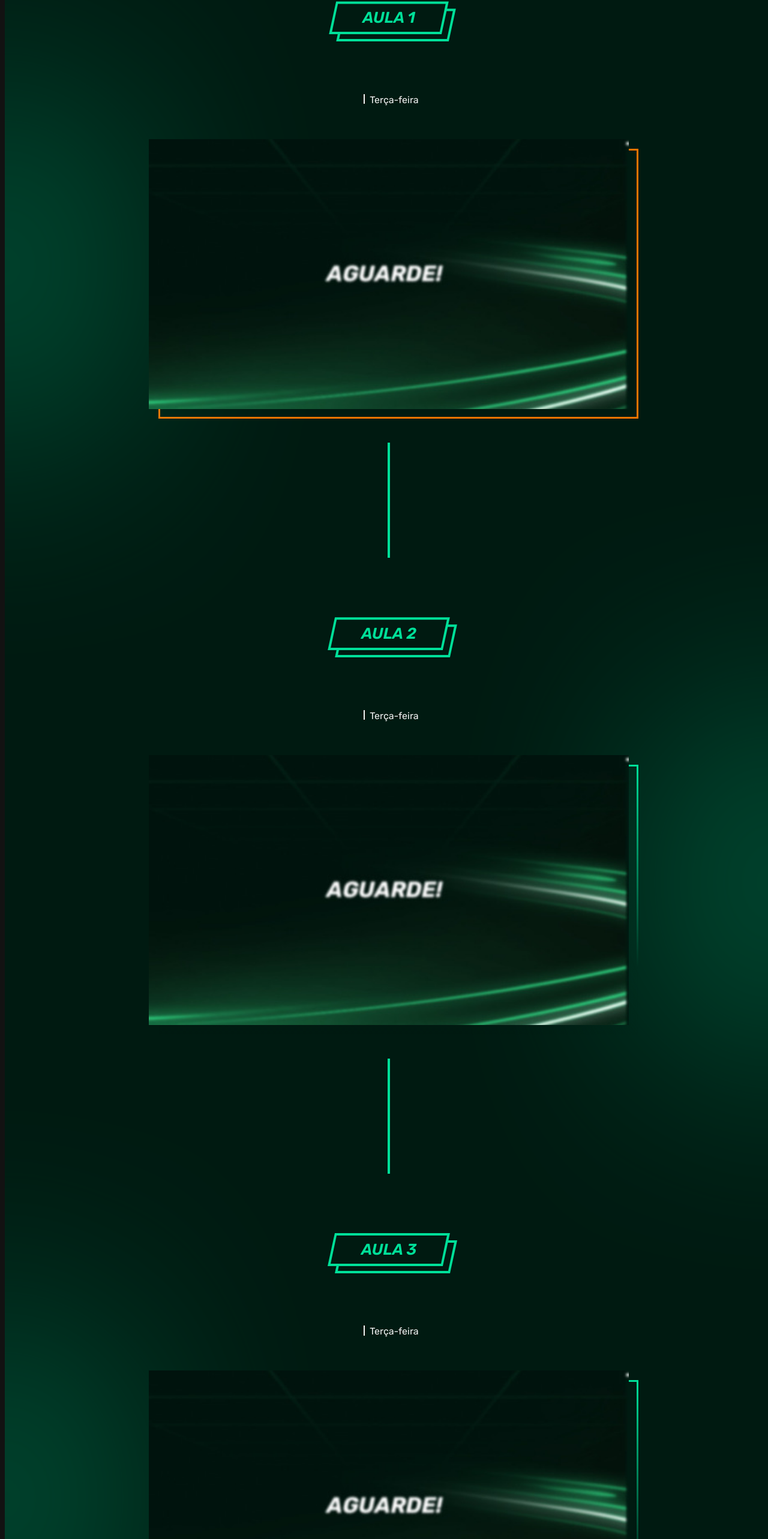
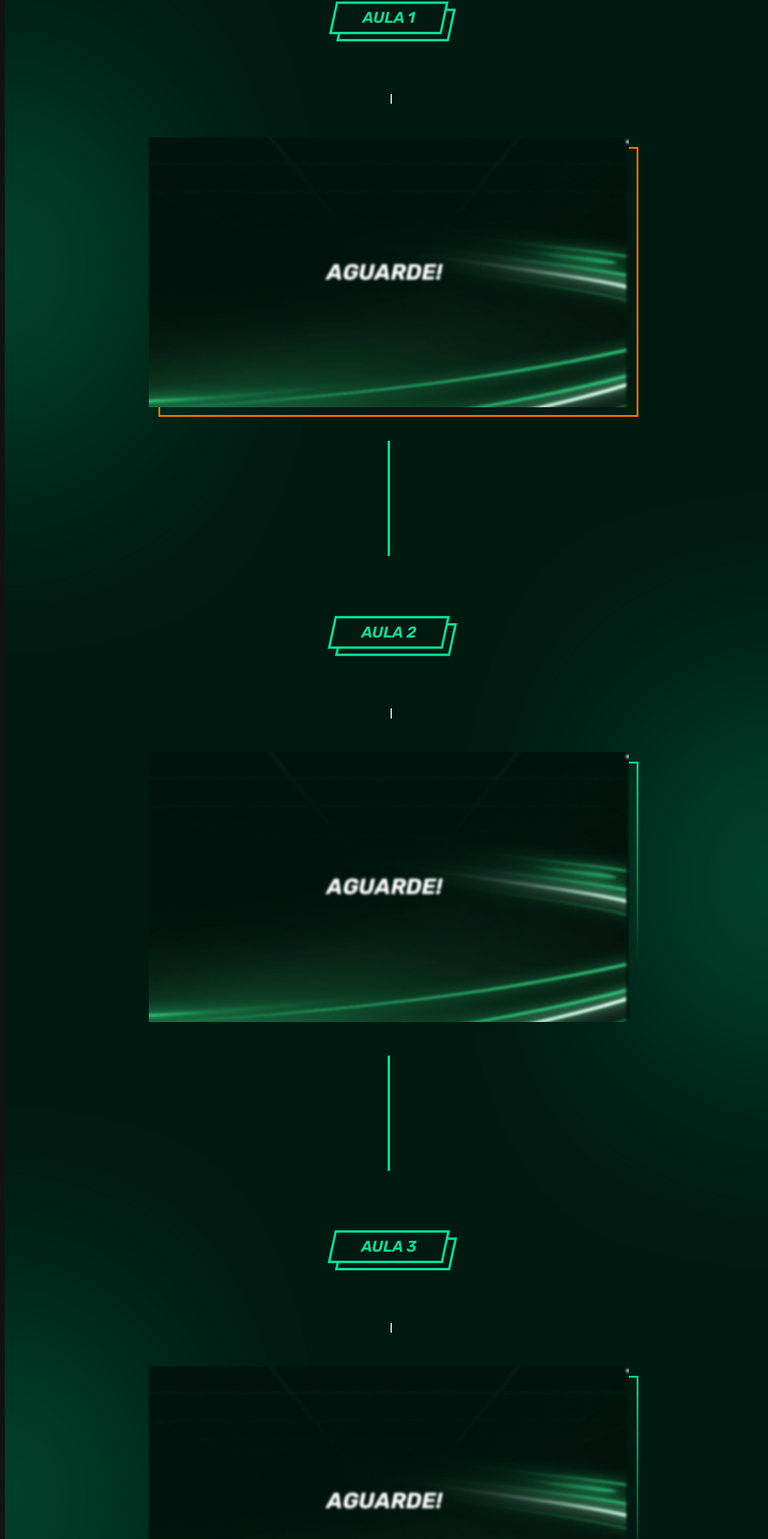
Before and after one commit to osmardjunior/nani-excel-sollutions, a React (Vite) app: page /thanks in a window 1280 px wide. Shown: the part 1414-3980 px from the top of the page at 60% size. Built offline with nearby package versions, Linux system fonts and the light colour scheme.

Commit message:
arrumei tudo acho

```diff
--- a/src/App/Pages/Thanks/Composer/Main/Main.jsx
+++ b/src/App/Pages/Thanks/Composer/Main/Main.jsx
@@ -11,7 +11,7 @@ const Main = () => {
       <TopWrapper
         title="Aula 1"
         dateDay=""
-        dateString="Terça-feira"
+        dateString=""
         blobSide={true}
         isVideo={false} //quando recerber video trocar url e trocar false por true
         url="/assets/video/aguarde/verde.jpg"
@@ -21,7 +21,7 @@ const Main = () => {
       <TopWrapper
         title="Aula 2"
         dateDay=""
-        dateString="Terça-feira"
+        dateString=""
         blobSide={false}
         isVideo={false}
         url="/assets/video/aguarde/verde.jpg"
@@ -29,7 +29,7 @@ const Main = () => {
       <TopWrapper
         title="Aula 3"
         dateDay=""
-        dateString="Terça-feira"
+        dateString=""
         blobSide={true}
         isVideo={false}
         url="/assets/video/aguarde/verde.jpg"
@@ -38,7 +38,7 @@ const Main = () => {
       <TopWrapper
         title="MasterClass"
         dateDay=""
-        dateString="Terça-feira"
+        dateString=""
         blobSide={false}
         isVideo={false}
         url="/assets/video/maisesperada/laranja.jpg"
```
